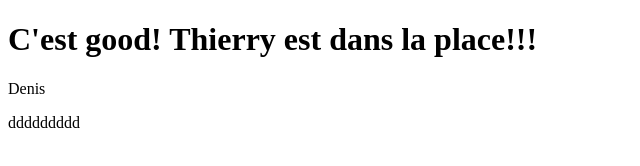
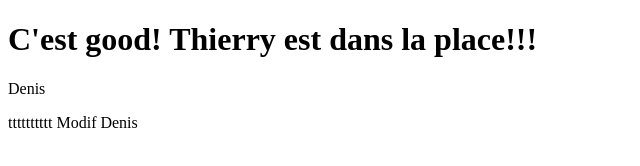
Before and after one commit to dsanchezEni/Test, a plain HTML site: page WebContent/toto.html in a window 1280 px wide. Shown: the full height of the page, 0-640 px from the left. Drawn offline with Linux system fonts and the light colour scheme.

Commit message:
Modif Denis + thierry

```diff
--- a/WebContent/toto.html
+++ b/WebContent/toto.html
@@ -10,7 +10,9 @@
 
  <p>Denis</p>
 
- ddddddddd
+ tttttttttt
+
+ Modif Denis
 
 </body>
 </html>
```
